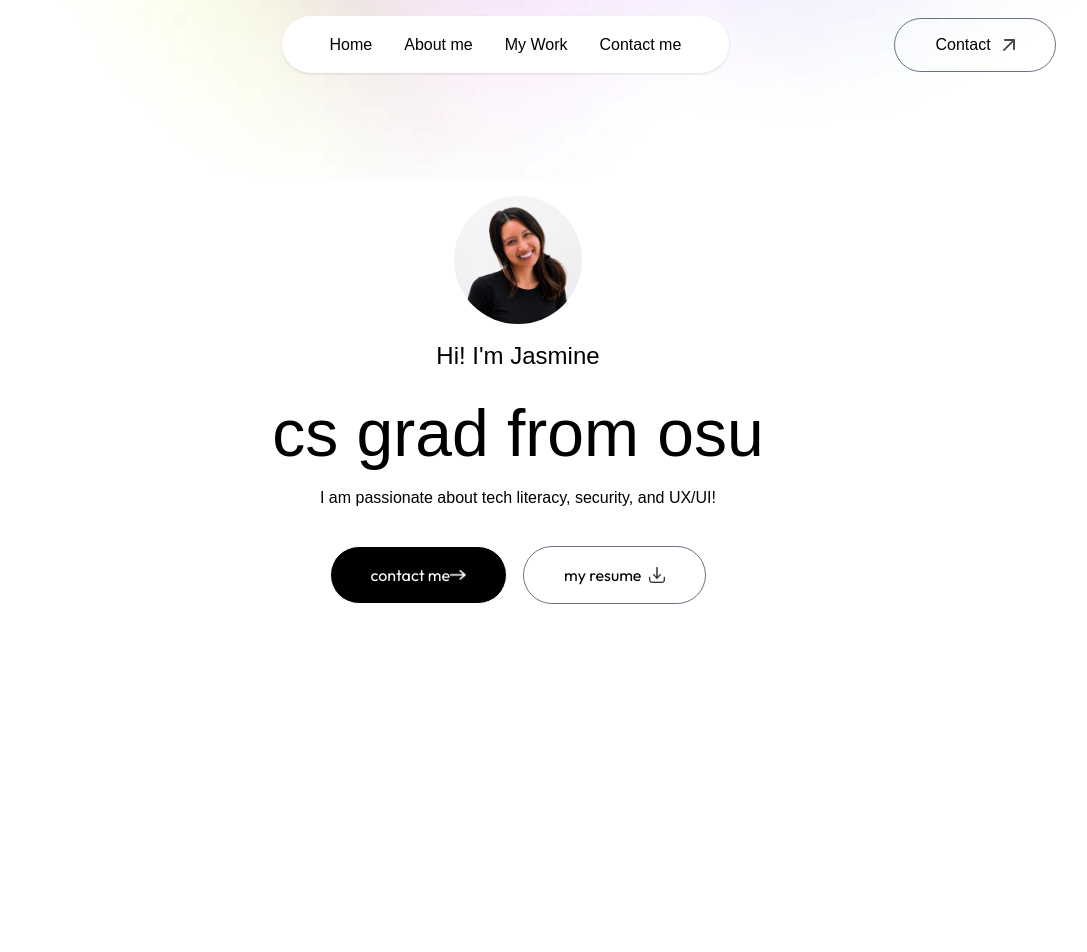
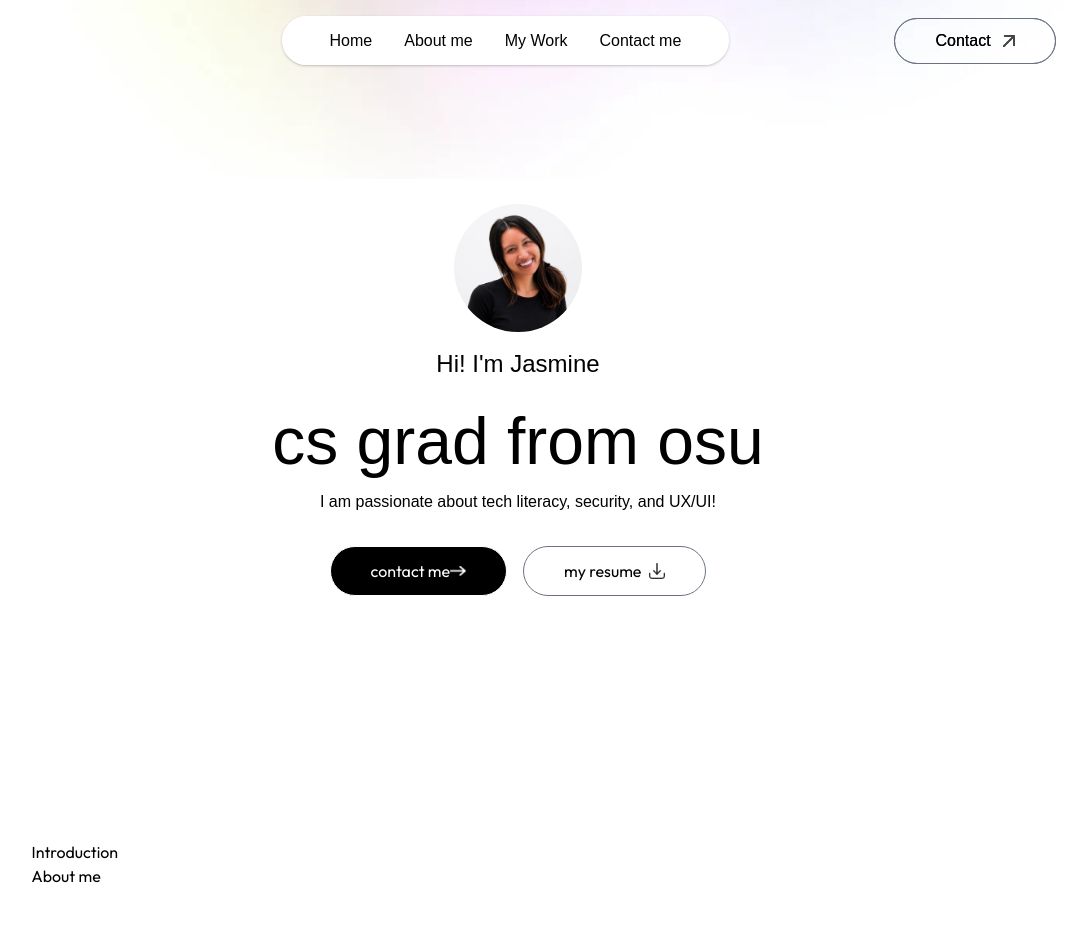
Before and after one commit to jasbot01/other-portfolio, a Next.js app in the folder my-app/: page / in a window 1280 px wide. Shown: the top 952 px of the page, without its empty margins (122-1209 px from the left). Before the commit the page ends 800 px from the top, so only its background shows below. Built offline with nearby package versions, Linux system fonts and the light colour scheme; a web font is replaced by a local one.

Commit message:
adding about me section

```diff
--- a/my-app/app/layout.js
+++ b/my-app/app/layout.js
@@ -17,10 +17,13 @@ export const metadata = {
 export default function RootLayout({ children }) {
   return (
     <html
-      lang="en"
-      className={`${outfit.className} ${ovo.className} h-full antialiased leading-8 overflow-x-hidden`}
-    >
-      <body className="min-h-full flex flex-col">{children}</body>
+      lang="en" className="scroll-smooth">
+      <body className={`${outfit.className} ${ovo.className} h-full antialiased leading-8 overflow-x-hidden`}>
+        {children}
+      </body>
+
+    <body className="min-h-full flex flex-col">{children}</body>
+
     </html>
   );
 }
--- a/my-app/app/page.js
+++ b/my-app/app/page.js
@@ -1,4 +1,5 @@
 import Navbar from "@/components/Navbar";
+import About from "@/components/About";
 import Header from "@/components/Header";
 import Image from "next/image";
 
@@ -7,6 +8,7 @@ export default function Home() {
     <>
     <Navbar/>
     <Header/>
+    <About/>
     </>
   );
 }
--- /dev/null
+++ b/my-app/components/About.jsx
@@ -0,0 +1,12 @@
+import React from 'react'
+
+const About = () => {
+    return (
+        <div id='about' className='w-full px-[12%] py-10 scroll-mt-20'>
+            <h4>Introduction</h4>
+            <h2>About me</h2>
+        </div>
+    )
+}
+
+export default About
```
